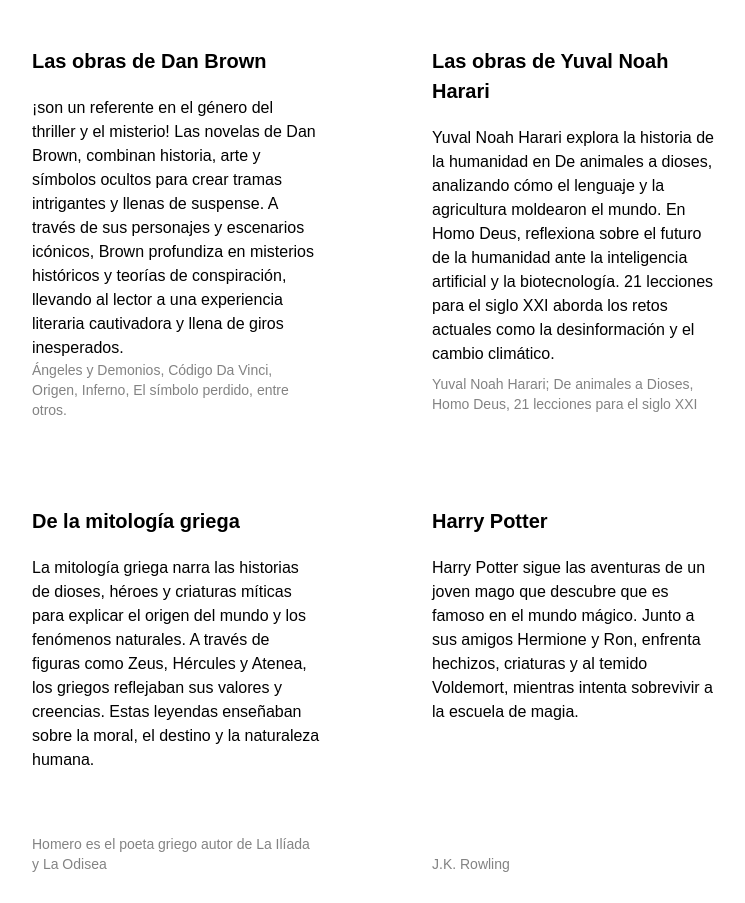
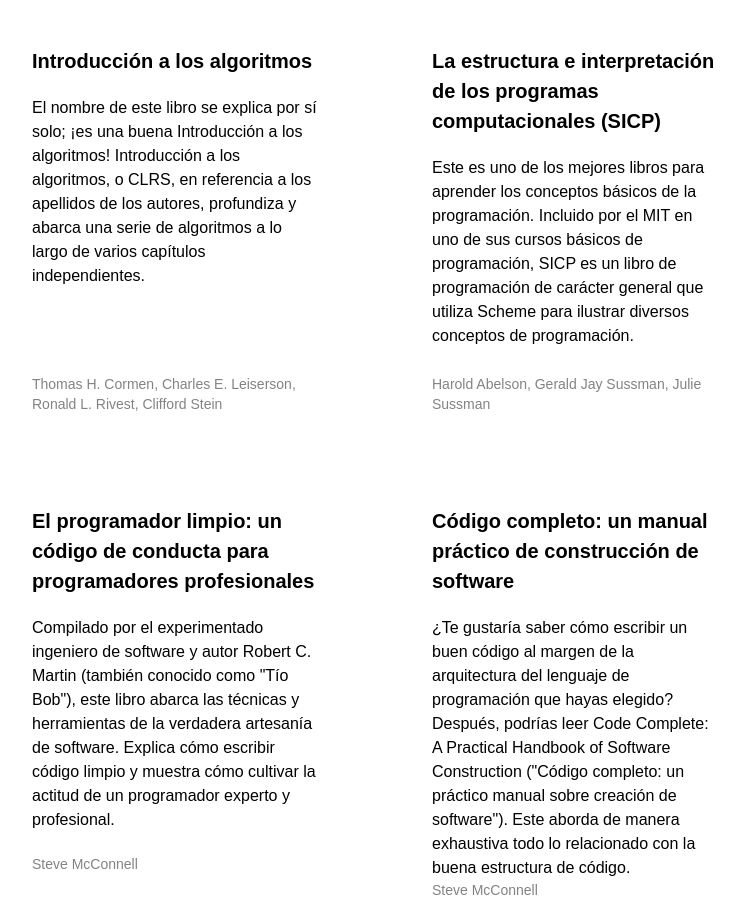
Before and after one commit to daniel16molina/web_project_library_es, a plain HTML site: page index.html in a window 1280 px wide. Shown: the part 1060-1963 px from the top of the page, without its empty margins (260-1005 px from the left). Drawn offline with Linux system fonts and the light colour scheme.

Commit message:
correcion proyecto

```diff
--- a/index.html
+++ b/index.html
@@ -22,28 +22,27 @@
             alt="Logotipo de la Biblioteca Triple Peaks"
             class="nav__logo"
           />
-
           <ul class="nav__links">
             <li>
-              <a href="#staff" class="nav__link"
-                >Los preferidos de nuestros lectores</a
+              <a class="nav__link" href="#staff"
+                >Los preferidos de nuestro staff</a
               >
             </li>
             <li>
-              <a href="#events" class="nav__link">Eventos</a>
+              <a class="nav__link" href="#events">Eventos</a>
             </li>
             <li>
-              <a href="#membership" class="nav__link">Conviértete en miembro</a>
+              <a class="nav__link" href="#membership">Conviértete en miembro</a>
             </li>
             <li>
-              <a href="#footer" class="nav__link">Contactos</a>
+              <a class="nav__link" href="#footer">Contactos</a>
             </li>
           </ul>
         </nav>
         <div class="header__content">
           <div>
             <h1 class="header__title">
-              Hola, esta es la biblioteca Triple Peaks
+              Bienvenidos a la biblioteca Triple Peaks
             </h1>
             <p class="header__description">
               ¡Nos complace abrir las puertas de nuestra biblioteca a todos! Ven
@@ -52,7 +51,6 @@
               estudiantes!
             </p>
           </div>
-
           <img
             src="./images/inside_the_library.png"
             alt="Ilustración 'Dentro de la biblioteca'"
@@ -63,72 +61,79 @@
           <p class="header__address">Triple Peaks, 200 Success Avenue</p>
         </div>
       </header>
+
       <main class="content">
         <section class="staff" id="staff">
-          <h2 class="staff__title">Los preferidos de nuestros lectores</h2>
+          <h2 class="staff__title">Los preferidos de nuestro staff</h2>
           <p class="staff__subtitle">Que nuestros lectores y lectoras aman</p>
           <ul class="staff__cards">
             <li class="card">
               <div class="card__content">
-                <h3 class="card__title">Las obras de Dan Brown</h3>
+                <h3 class="card__title">Introducción a los algoritmos</h3>
                 <p class="card__text">
-                  ¡son un referente en el género del thriller y el misterio! Las
-                  novelas de Dan Brown, combinan historia, arte y símbolos
-                  ocultos para crear tramas intrigantes y llenas de suspense. A
-                  través de sus personajes y escenarios icónicos, Brown
-                  profundiza en misterios históricos y teorías de conspiración,
-                  llevando al lector a una experiencia literaria cautivadora y
-                  llena de giros inesperados.
+                  El nombre de este libro se explica por sí solo; ¡es una buena
+                  Introducción a los algoritmos! Introducción a los algoritmos,
+                  o CLRS, en referencia a los apellidos de los autores,
+                  profundiza y abarca una serie de algoritmos a lo largo de
+                  varios capítulos independientes.
                 </p>
                 <p class="card__footer">
-                  Ángeles y Demonios, Código Da Vinci, Origen, Inferno, El
-                  símbolo perdido, entre otros.
+                  Thomas H. Cormen, Charles E. Leiserson, Ronald L. Rivest,
+                  Clifford Stein
                 </p>
               </div>
             </li>
             <li class="card">
               <div class="card__content">
-                <h3 class="card__title">Las obras de Yuval Noah Harari</h3>
+                <h3 class="card__title">
+                  La estructura e interpretación de los programas
+                  computacionales (SICP)
+                </h3>
                 <p class="card__text">
-                  Yuval Noah Harari explora la historia de la humanidad en De
-                  animales a dioses, analizando cómo el lenguaje y la
-                  agricultura moldearon el mundo. En Homo Deus, reflexiona sobre
-                  el futuro de la humanidad ante la inteligencia artificial y la
-                  biotecnología. 21 lecciones para el siglo XXI aborda los retos
-                  actuales como la desinformación y el cambio climático.
+                  Este es uno de los mejores libros para aprender los conceptos
+                  básicos de la programación. Incluido por el MIT en uno de sus
+                  cursos básicos de programación, SICP es un libro de
+                  programación de carácter general que utiliza Scheme para
+                  ilustrar diversos conceptos de programación.
                 </p>
                 <p class="card__footer">
-                  Yuval Noah Harari; De animales a Dioses, Homo Deus, 21
-                  lecciones para el siglo XXI
+                  Harold Abelson, Gerald Jay Sussman, Julie Sussman
                 </p>
               </div>
             </li>
             <li class="card">
               <div class="card__content">
-                <h3 class="card__title">De la mitología griega</h3>
+                <h3 class="card__title">
+                  El programador limpio: un código de conducta para
+                  programadores profesionales
+                </h3>
                 <p class="card__text">
-                  La mitología griega narra las historias de dioses, héroes y
-                  criaturas míticas para explicar el origen del mundo y los
-                  fenómenos naturales. A través de figuras como Zeus, Hércules y
-                  Atenea, los griegos reflejaban sus valores y creencias. Estas
-                  leyendas enseñaban sobre la moral, el destino y la naturaleza
-                  humana.
+                  Compilado por el experimentado ingeniero de software y autor
+                  Robert C. Martin (también conocido como "Tío Bob"), este libro
+                  abarca las técnicas y herramientas de la verdadera artesanía
+                  de software. Explica cómo escribir código limpio y muestra
+                  cómo cultivar la actitud de un programador experto y
+                  profesional.
                 </p>
-                <p class="card__footer">
-                  Homero es el poeta griego autor de La Ilíada y La Odisea
-                </p>
+                <p class="card__footer">Steve McConnell</p>
               </div>
             </li>
             <li class="card">
               <div class="card__content">
-                <h3 class="card__title">Harry Potter</h3>
+                <h3 class="card__title">
+                  Código completo: un manual práctico de construcción de
+                  software
+                </h3>
                 <p class="card__text">
-                  Harry Potter sigue las aventuras de un joven mago que descubre
-                  que es famoso en el mundo mágico. Junto a sus amigos Hermione
-                  y Ron, enfrenta hechizos, criaturas y al temido Voldemort,
-                  mientras intenta sobrevivir a la escuela de magia.
+                  ¿Te gustaría saber cómo escribir un buen código al margen de
+                  la arquitectura del lenguaje de programación que hayas
+                  elegido? Después, podrías leer Code Complete: A Practical
+                  Handbook of Software Construction ("Código completo: un
+                  práctico manual sobre creación de software"). Este aborda de
+                  manera exhaustiva todo lo relacionado con la buena estructura
+                  de código.
                 </p>
-                <p class="card__footer">J.K. Rowling</p>
+                <p class="card__footer">Steve McConnell</p>
               </div>
             </li>
           </ul>
@@ -279,7 +284,7 @@
           </ul>
         </section>
       </main>
-      <footer class="footer" id="pie-de-pagina">
+      <footer class="footer" id="footer">
         <div class="footer__columns">
           <div class="footer__column">
             <img
--- a/styles/style.css
+++ b/styles/style.css
@@ -6,7 +6,9 @@
   font-size: 16px;
   line-height: 20px;
 }
-
+html {
+  scroll-behavior: smooth;
+}
 .header {
   display: flex;
   flex-direction: column;
```
